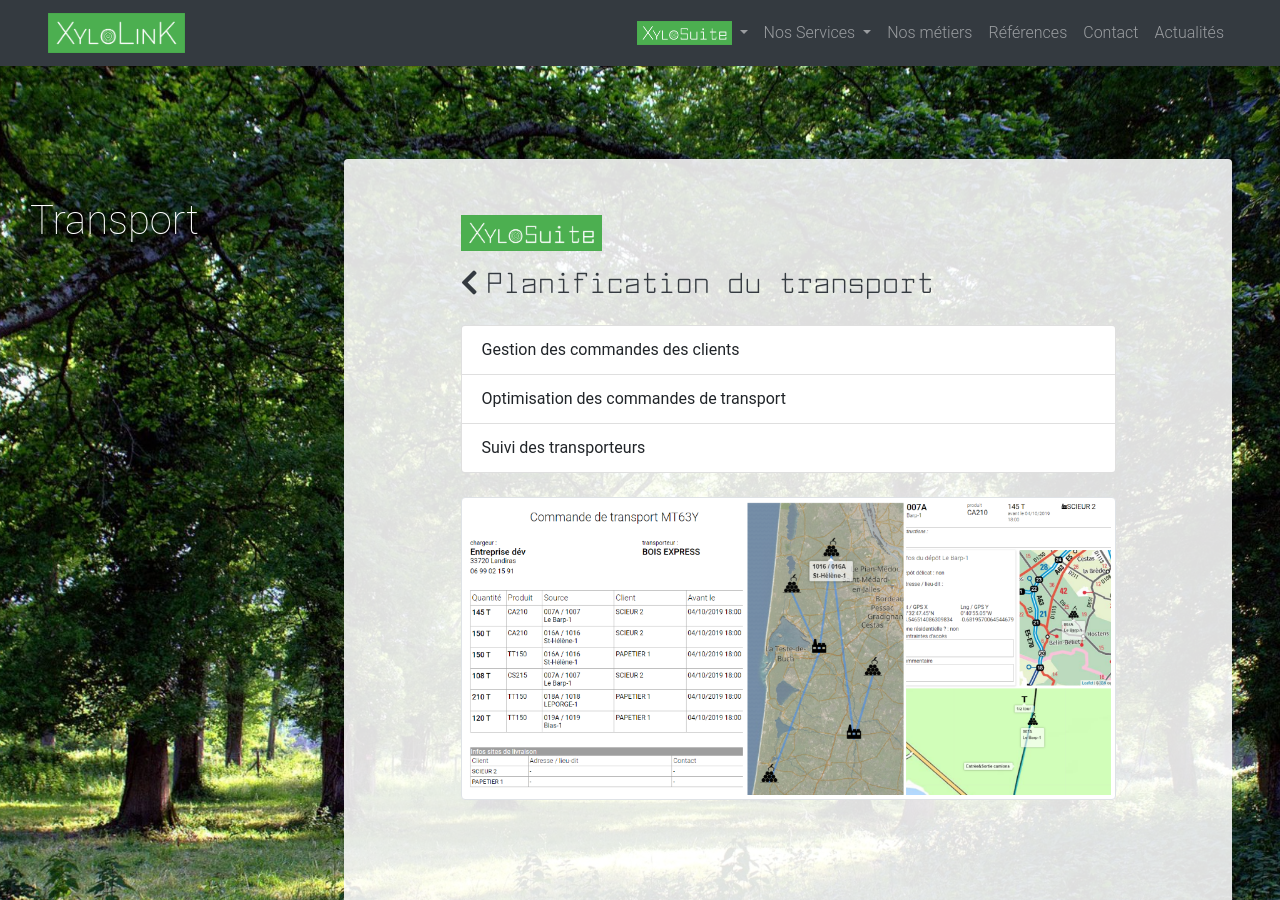
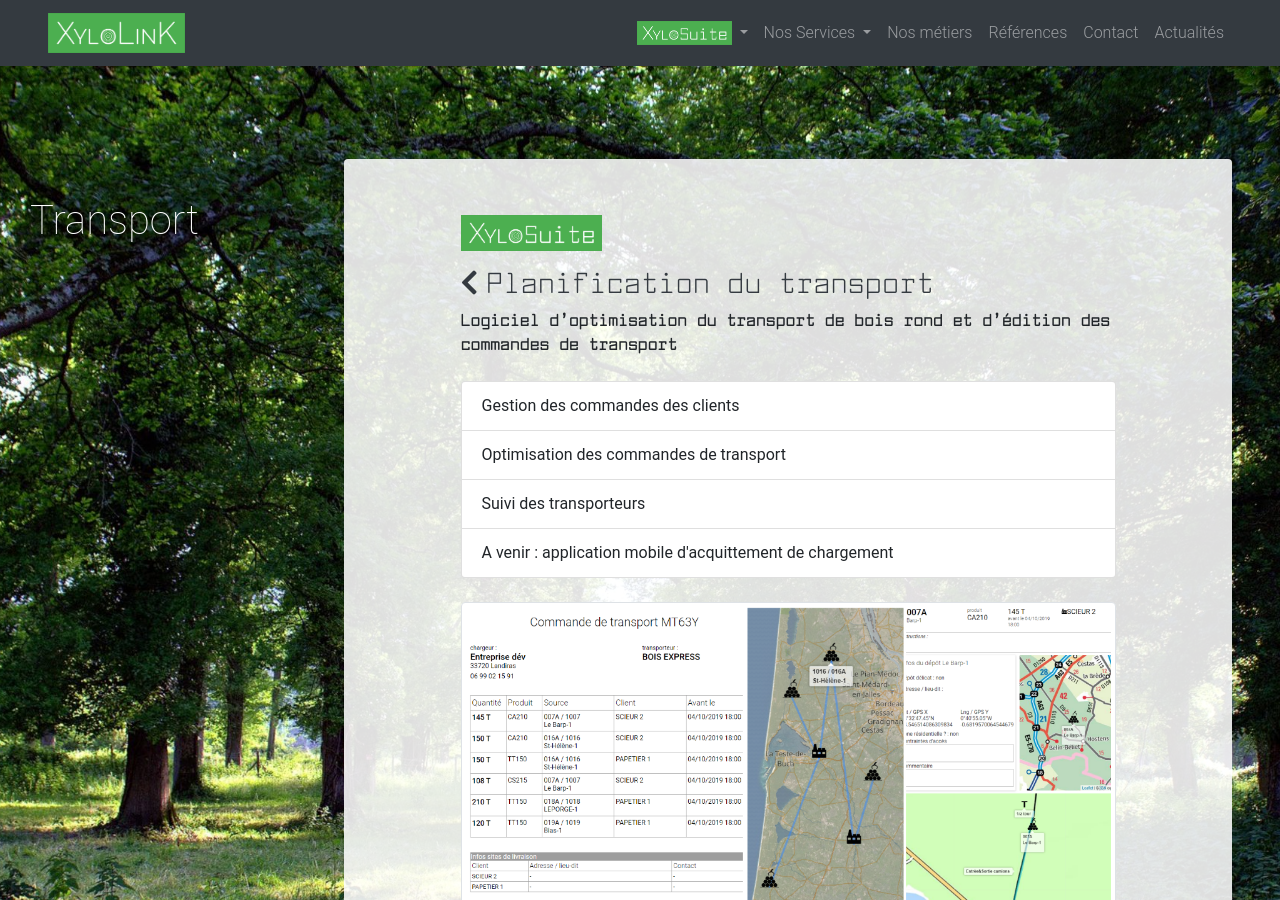
Before and after one commit to xylolink/xylolink.com, a Jekyll site: the page built from collections/_xylosuite/2023-12-22-transport.md, in a window 1280 px wide and 900 px high. Built offline with Jekyll 4.4.1, drawn with Linux system fonts in a browser that asks for light colours.

Commit message:
minor changes

```diff
--- a/collections/_xylosuite/2023-12-22-transport.md
+++ b/collections/_xylosuite/2023-12-22-transport.md
@@ -6,17 +6,20 @@
 date: 2019-12-01 16:34:53 +0100
 thumb: /img/xylosuite.png
 description: "Logiciel et application mobile d'optimisation du transport de bois rond et édition des commandes de transport"
-excerpt: "Logiciel d'optimisation du transport de bois rond et édition des commandes de transport"
+excerpt: "Logiciel d'optimisation du transport de bois rond et d'édition des commandes de transport"
 img1: /img/2019-12-20-appli_transport.png
 specs:
   - Gestion des commandes des clients
   - Optimisation des commandes de transport
   - Suivi des transporteurs
+  - "A venir : application mobile d'acquittement de chargement"
 ---
 
 ![xylosuite logo]({{page.thumb}}){: .img-fluid .img-logo}
 
 ### <a href='./intro#applis' class="text-dark"><i class="fas fa-chevron-left mr-2"></i>{{page.fullTitle}}</a>
+{: .xylosuite-title}
+<strong>{{ page.excerpt }} </strong>
 {: .xylosuite-title}
 
 <ul class="list-group my-4">
```
Also changed, not shown: collections/_xylosuite/2020-12-22-exploitation.md (+5 -3 lines), collections/_xylosuite/2021-12-22-stocks.md (+3 -1 lines), collections/_xylosuite/2022-12-22-terrain.md (+2 -0 lines), collections/_xylosuite/2023-12-22-achat.md (+2 -0 lines), collections/_xylosuite/2024-12-22-planification.md (+2 -0 lines).
